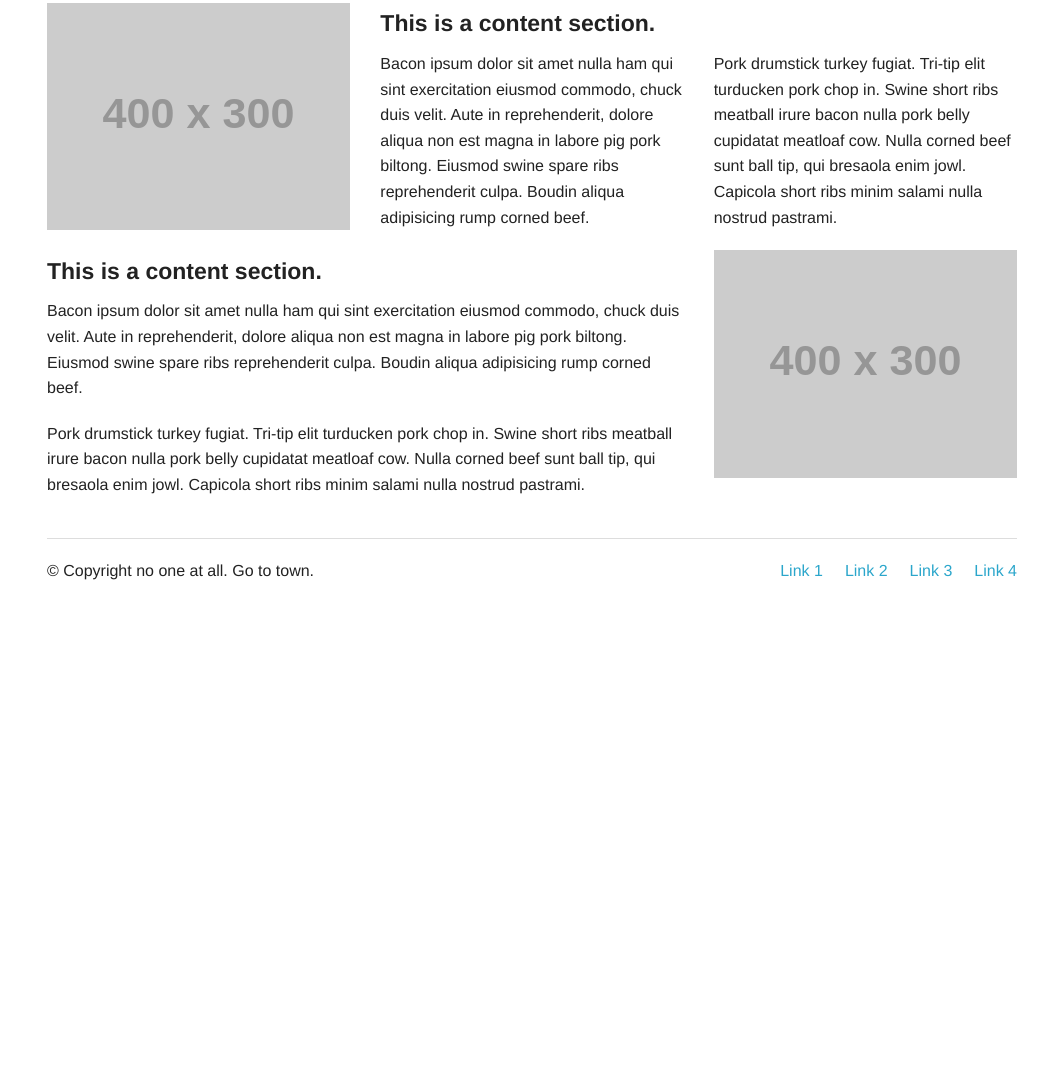
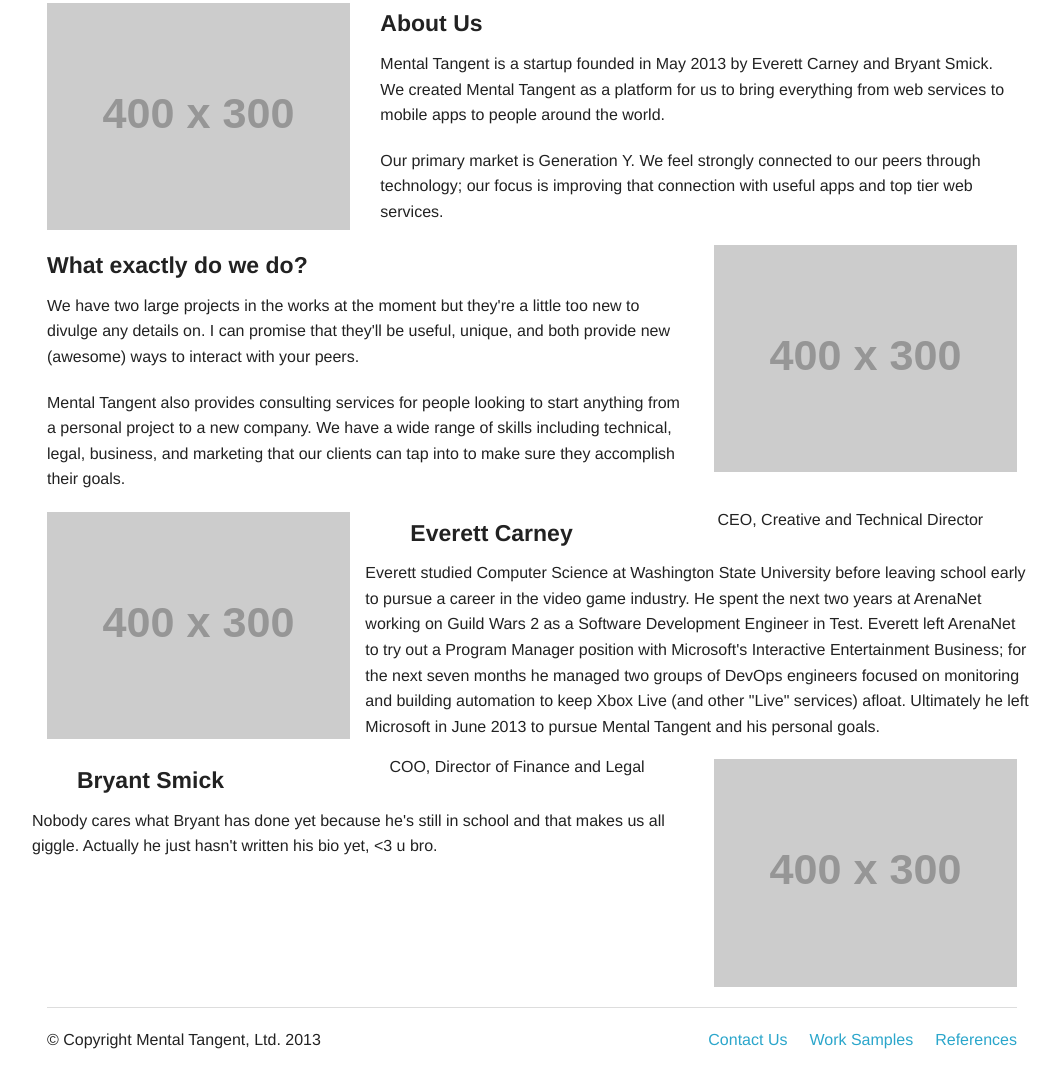
Before and after one commit to NewETown/MentalTangent_old, a plain HTML site: page index.html in a window 1280 px wide. Shown: the part 518-1590 px from the top of the page, without its empty margins (108-1168 px from the left). Before the commit the page ends 1121 px from the top, so only its background shows below. Drawn offline with Linux system fonts and the light colour scheme; files that its build step writes are made by us from their sources; placeholder pictures from the web are drawn by us.

Commit message:
Adding content to the website... still need pictures and stuff

```diff
--- a/index.html
+++ b/index.html
@@ -23,10 +23,9 @@
     </div>
     <div class="large-9 columns">
       <ul class="button-group right">
-        <li><a href="#" class="button">Link 1</a></li>
-        <li><a href="#" class="button">Link 2</a></li>
-        <li><a href="#" class="button">Link 3</a></li>
-        <li><a href="#" class="button">Link 4</a></li>
+        <li><a href="#aboutus" class="button">About Us</a></li>
+        <li><a href="#whatwedo" class="button">What We Do</a></li>
+        <li><a href="#whoweare" class="button">Bios</a></li>
       </ul>
     </div>
   </div>
@@ -34,7 +33,7 @@
   <!-- End Header and Nav -->
 
 
-  <!-- First Band (Image) -->
+  <!-- Header Image (should rotate?) -->
 
   <div class="row">
     <div class="large-12 columns">
@@ -43,35 +42,30 @@
       <hr>
     </div>
   </div>
-  <!-- Second Band (Image Left with Text) -->
 
-  <div class="row">
+  <!-- About Us -->
+
+  <div id="aboutus" class="row">
     <div class="large-4 columns">
       <img src="http://placehold.it/400x300&text=About%20Us">
     </div>
     <div class="large-8 columns">
-      <h4>This is a content section.</h4>
-      <div class="row">
-        <div class="large-6 columns">
-          <p>Bacon ipsum dolor sit amet nulla ham qui sint exercitation eiusmod commodo, chuck duis velit. Aute in reprehenderit, dolore aliqua non est magna in labore pig pork biltong. Eiusmod swine spare ribs reprehenderit culpa. Boudin aliqua adipisicing rump corned beef.</p>
-        </div>
-        <div class="large-6 columns">
-          <p>Pork drumstick turkey fugiat. Tri-tip elit turducken pork chop in. Swine short ribs meatball irure bacon nulla pork belly cupidatat meatloaf cow. Nulla corned beef sunt ball tip, qui bresaola enim jowl. Capicola short ribs minim salami nulla nostrud pastrami.</p>
-        </div>
-      </div>
+      <h4>About Us</h4>
+      <p>Mental Tangent is a startup founded in May 2013 by Everett Carney and Bryant Smick. We created Mental Tangent as a platform for us to bring everything from web services to mobile apps to people around the world.</p>
+      <p>Our primary market is Generation Y. We feel strongly connected to our peers through technology; our focus is improving that connection with useful apps and top tier web services.</p>
     </div>
   </div>
 
 
-  <!-- Third Band (Image Right with Text) -->
+  <!-- What we do -->
 
-  <div class="row">
+  <div id="whatwedo" class="row">
     <div class="large-8 columns">
-      <h4>This is a content section.</h4>
+      <h4>What exactly do we do?</h4>
 
-      <p>Bacon ipsum dolor sit amet nulla ham qui sint exercitation eiusmod commodo, chuck duis velit. Aute in reprehenderit, dolore aliqua non est magna in labore pig pork biltong. Eiusmod swine spare ribs reprehenderit culpa. Boudin aliqua adipisicing rump corned beef.</p>
+      <p>We have two large projects in the works at the moment but they're a little too new to divulge any details on. I can promise that they'll be useful, unique, and both provide new (awesome) ways to interact with your peers.</p>
 
-      <p>Pork drumstick turkey fugiat. Tri-tip elit turducken pork chop in. Swine short ribs meatball irure bacon nulla pork belly cupidatat meatloaf cow. Nulla corned beef sunt ball tip, qui bresaola enim jowl. Capicola short ribs minim salami nulla nostrud pastrami.</p>
+      <p>Mental Tangent also provides consulting services for people looking to start anything from a personal project to a new company. We have a wide range of skills including technical, legal, business, and marketing that our clients can tap into to make sure they accomplish their goals.</p>
 
     </div>
     <div class="large-4 columns">
@@ -80,6 +74,45 @@
   </div>
 
 
+  <!-- Who we are -->
+
+  <div id="whoweare" class="row">
+    <div class="large-4 columns">
+      <img src="http://placehold.it/400x300&text=Everett">
+    </div>
+    <div class="large-8 columns">
+      <div class="column">
+        <div class="large-4 column">
+          <h4>Everett Carney</h4>
+        </div>
+        <div class="large-6 column">
+          <center><h7>CEO, Creative and Technical Director</h7></center>
+        </div>
+      </div>
+      <div class="row">
+        <p>Everett studied Computer Science at Washington State University before leaving school early to pursue a career in the video game industry. He spent the next two years at ArenaNet working on Guild Wars 2 as a Software Development Engineer in Test. Everett left ArenaNet to try out a Program Manager position with Microsoft's Interactive Entertainment Business; for the next seven months he managed two groups of DevOps engineers focused on monitoring and building automation to keep Xbox Live (and other "Live" services) afloat. Ultimately he left Microsoft in June 2013 to pursue Mental Tangent and his personal goals.</p>
+      </div>
+    </div>
+
+    <div class="large-8 columns">
+      <div class="column">
+        <div class="large-4 column">
+          <h4>Bryant Smick</h4>
+        </div>
+        <div class="large-6 column">
+          <center><h7>COO, Director of Finance and Legal</h7></center>
+        </div>
+      </div>
+      <div class="row">
+        <p>Nobody cares what Bryant has done yet because he's still in school and that makes us all giggle. Actually he just hasn't written his bio yet, <3 u bro.</p>
+      </div>
+    </div>
+    <div class="large-4 columns">
+      <img src="http://placehold.it/400x300&text=Bryant">
+    </div>
+
+  </div>
+
   <!-- Footer -->
 
   <footer class="row">
@@ -87,14 +120,13 @@
       <hr />
       <div class="row">
         <div class="large-6 columns">
-          <p>&copy; Copyright no one at all. Go to town.</p>
+          <p>&copy; Copyright Mental Tangent, Ltd. 2013</p>
         </div>
         <div class="large-6 columns">
           <ul class="inline-list right">
-            <li><a href="#">Link 1</a></li>
-            <li><a href="#">Link 2</a></li>
-            <li><a href="#">Link 3</a></li>
-            <li><a href="#">Link 4</a></li>
+            <li><a href="#">Contact Us</a></li>
+            <li><a href="#">Work Samples</a></li>
+            <li><a href="#">References</a></li>
           </ul>
         </div>
       </div>
```
